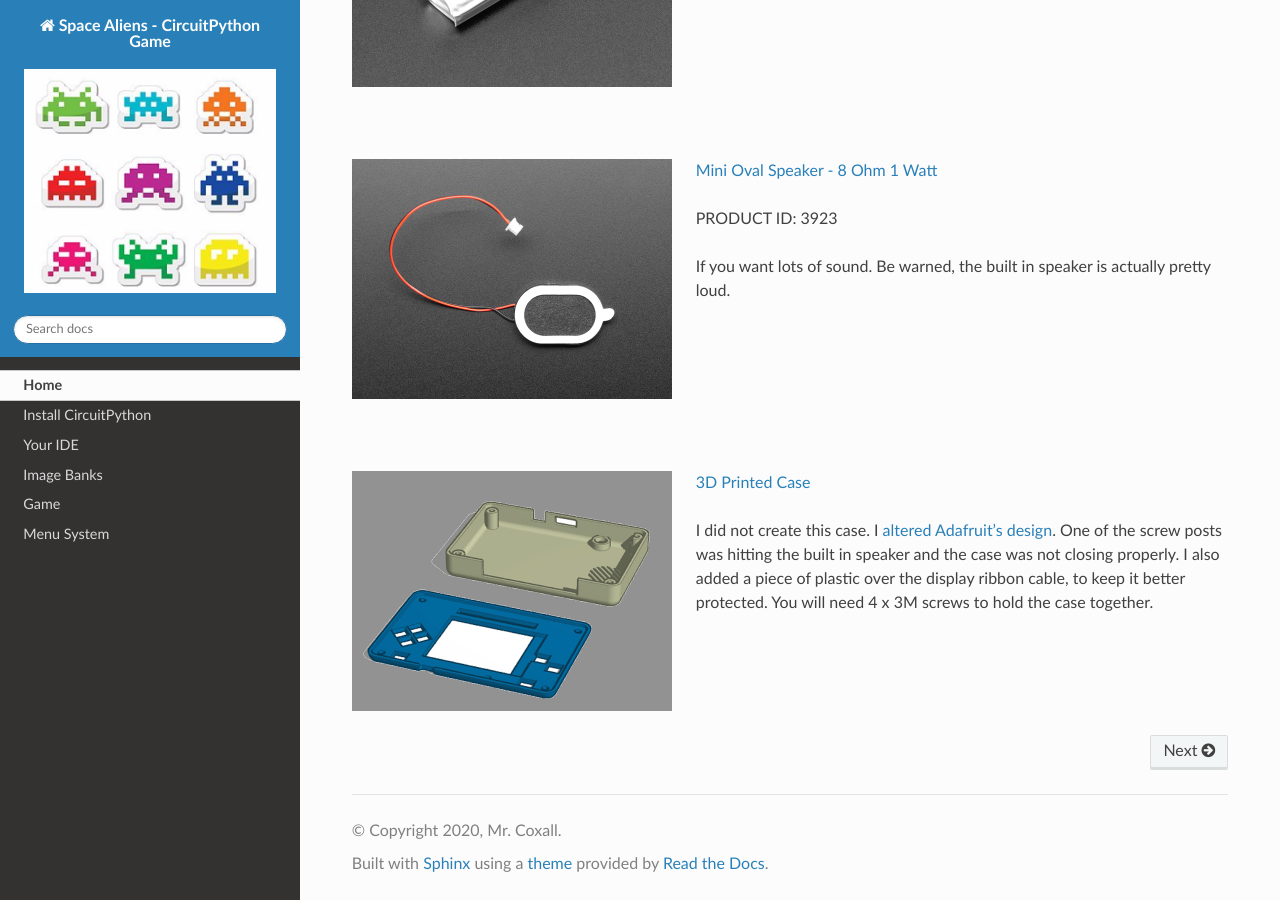
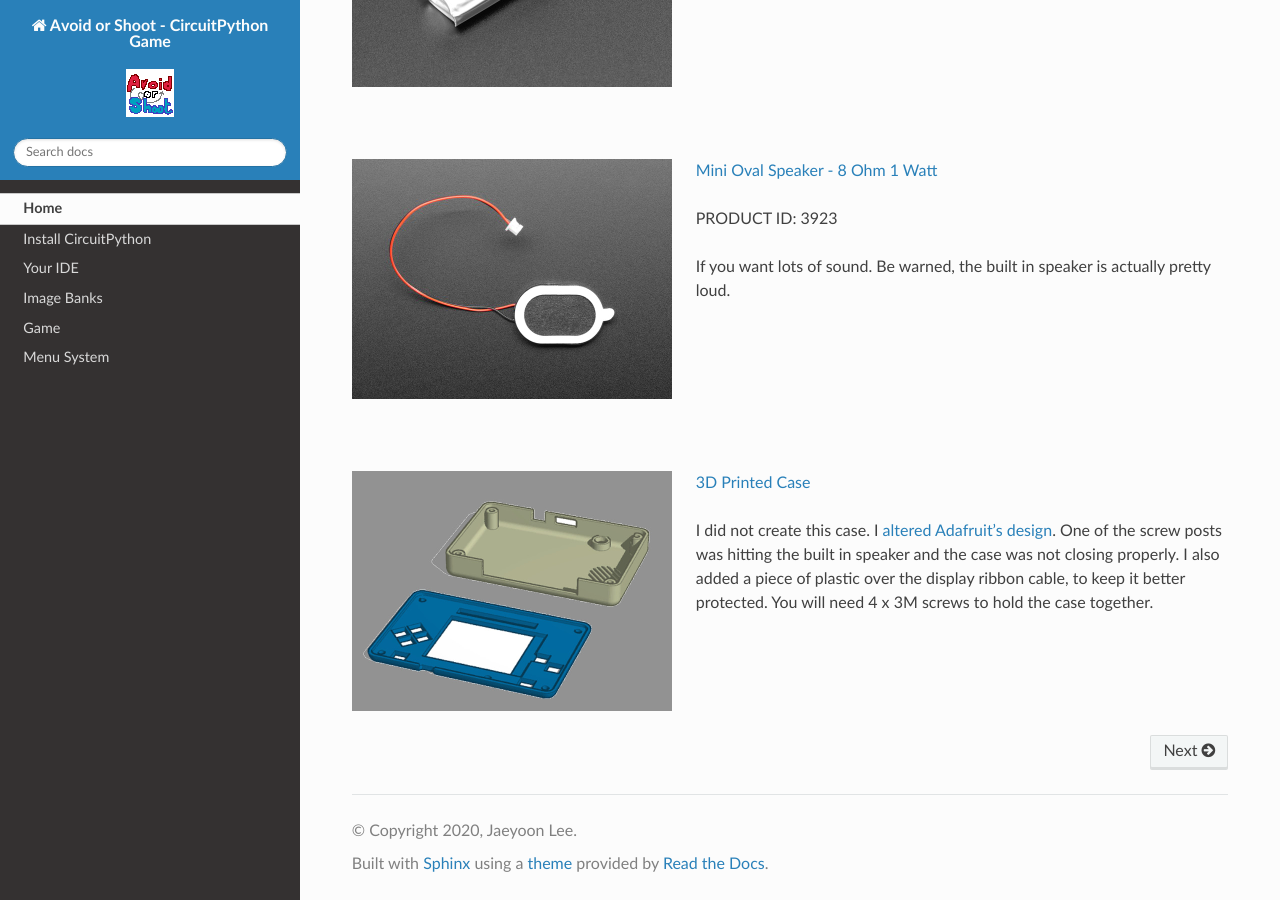
Before and after one commit to MotherTeresaHS/ICS3U-2019-Group19, a Sphinx documentation site: the page built from docs/index.rst, in a window 1280 px wide and 900 px high, scrolled down 1601 px. Built offline with Sphinx 7.4.7 and the Read the Docs theme 2.0.0, drawn with Linux system fonts in a browser that asks for light colours.

Commit message:
Update conf.py

```diff
--- a/docs/conf.py
+++ b/docs/conf.py
@@ -40,8 +40,8 @@
 master_doc = 'index'
 
 # General information about the project.
-project = u'Space Aliens - CircuitPython Game'
-copyright = u'2020, Mr. Coxall'
+project = u'Avoid or Shoot - CircuitPython Game'
+copyright = u'2020, Jaeyoon Lee'
 
 # The version info for the project you're documenting, acts as replacement for
 # |version| and |release|, also used in various other places throughout the
@@ -131,7 +131,7 @@
 
 # The name of an image file (relative to this directory) to place at the top
 # of the sidebar.
-html_logo = "images/space_aliens.png"
+html_logo = "images/avoid_or_shoot_logo.png"
 
 # The name of an image file (within the static path) to use as favicon of the
 # docs.  This file should be a Windows icon file (.ico) being 16x16 or 32x32
```
